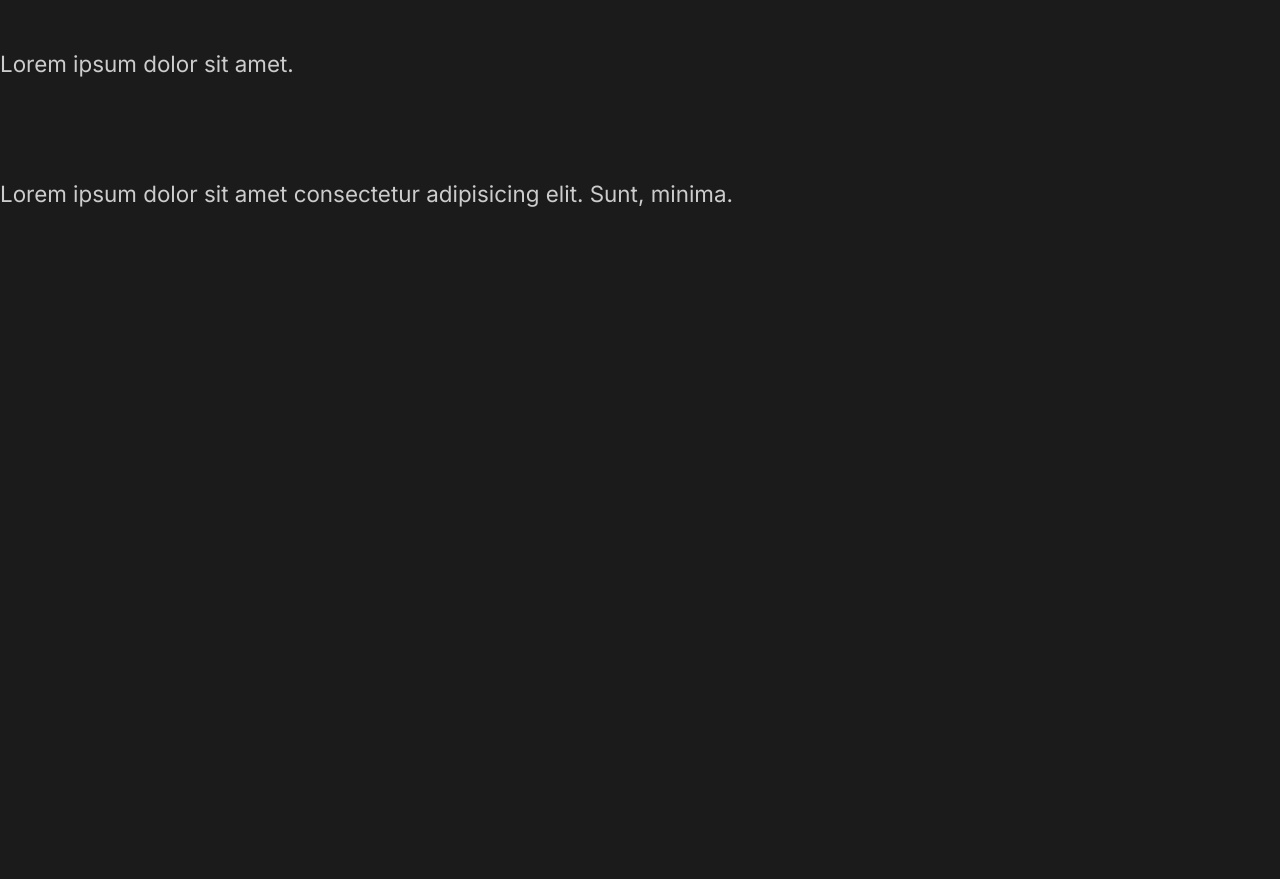
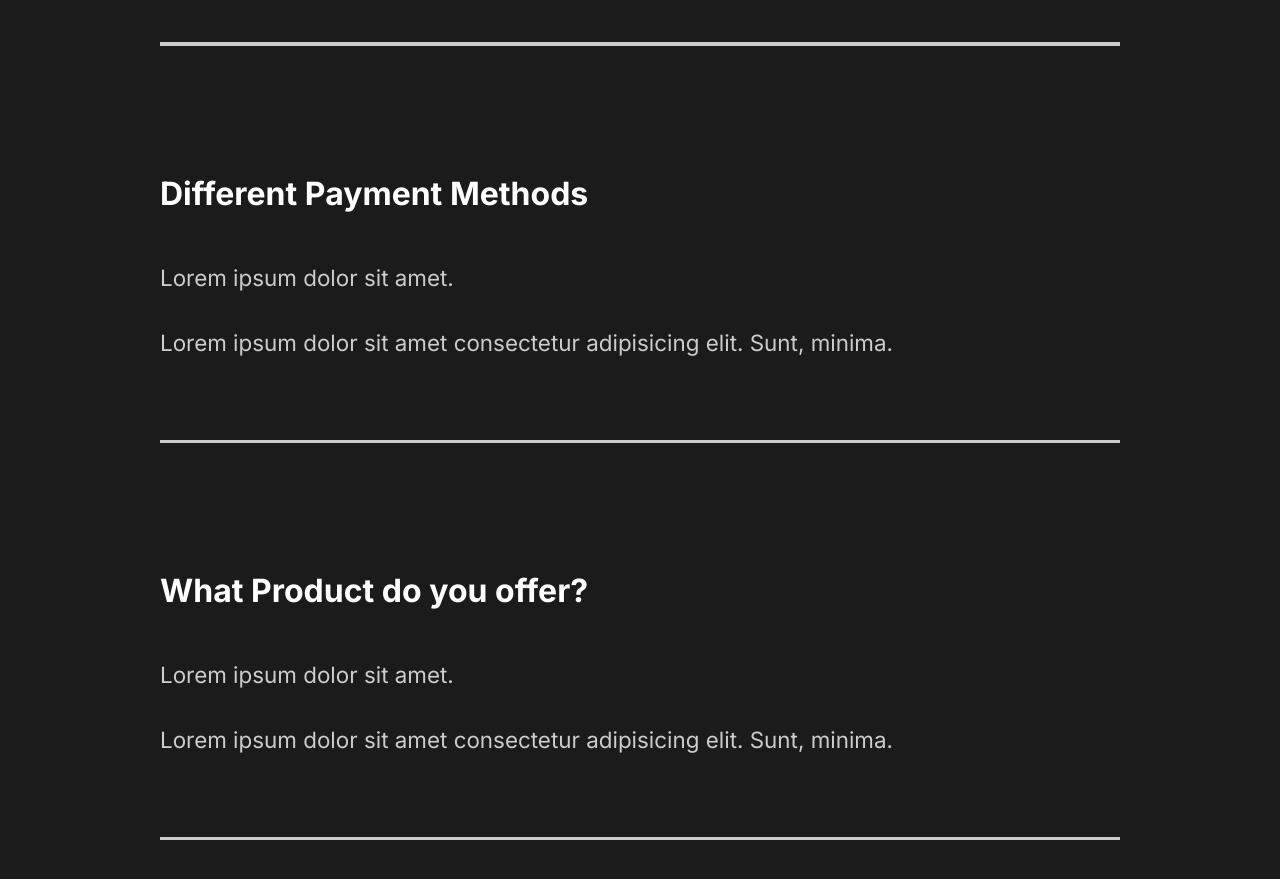
Before and after one commit to usererdem/landing-page, a React (Create React App) app: page / in a window 1280 px wide. Shown: the part 3006-3885 px from the top of the page. Before the commit the page ends 3265 px from the top, so only its background shows below. Built offline with nearby package versions, Linux system fonts and the light colour scheme.

Commit message:
styling-faqsection layout styling added

```diff
--- a/src/components/FaqSection.js
+++ b/src/components/FaqSection.js
@@ -1,8 +1,11 @@
 import React from "react";
+
+import styled from "styled-components";
+import { Layout } from "../styles";
 
 const FaqSection = () => {
   return (
-    <div className='faq'>
+    <Faq className='faq'>
       <h2>
         Any Questions <span>FAQ</span>
       </h2>
@@ -16,33 +19,72 @@
             minima.
           </p>
         </div>
+        <div className="faq-line"></div>
       </div>
 
-      <div className="question">
+      <div className='question'>
         <h4>Daily Schedule</h4>
-        <div className="answer">
+        <div className='answer'>
           <p>Lorem ipsum dolor sit amet.</p>
-          <p>Lorem ipsum dolor sit amet consectetur adipisicing elit. Sunt, minima.</p>
+          <p>
+            Lorem ipsum dolor sit amet consectetur adipisicing elit. Sunt,
+            minima.
+          </p>
         </div>
+        <div className="faq-line"></div>
       </div>
 
-      <div className="question">
+      <div className='question'>
         <h4>Different Payment Methods</h4>
-        <div className="answer">
+        <div className='answer'>
           <p>Lorem ipsum dolor sit amet.</p>
-          <p>Lorem ipsum dolor sit amet consectetur adipisicing elit. Sunt, minima.</p>
+          <p>
+            Lorem ipsum dolor sit amet consectetur adipisicing elit. Sunt,
+            minima.
+          </p>
         </div>
+        <div className="faq-line"></div>
       </div>
 
-      <div className="question">
+      <div className='question'>
         <h4>What Product do you offer?</h4>
-        <div className="answer">
+        <div className='answer'>
           <p>Lorem ipsum dolor sit amet.</p>
-          <p>Lorem ipsum dolor sit amet consectetur adipisicing elit. Sunt, minima.</p>
+          <p>
+            Lorem ipsum dolor sit amet consectetur adipisicing elit. Sunt,
+            minima.
+          </p>
         </div>
+        <div className="faq-line"></div>
       </div>
-    </div>
+    </Faq>
   );
 };
 
+const Faq = styled(Layout)`
+  display: block;
+  span {
+    display: block;
+  }
+  h2 {
+    padding-bottom: 2rem;
+    font-weight: lighter;
+  }
+  .faq-line {
+    background: #cccccc;
+    height: 0.2rem;
+    margin: 2rem 0rem;
+    width: 100%;
+  }
+  .question {
+    padding: 3rem 0rem;
+  }
+  .answer {
+    padding: 2rem 0rem;
+    p {
+      padding: 1rem 0rem;
+    }
+  }
+`;
+
 export default FaqSection;
--- a/src/components/GlobalStyle.js
+++ b/src/components/GlobalStyle.js
@@ -42,6 +42,7 @@
 
 h4 {
   font-weight: bold;
+  font-size: 2rem;
 }
 
 a {
```
